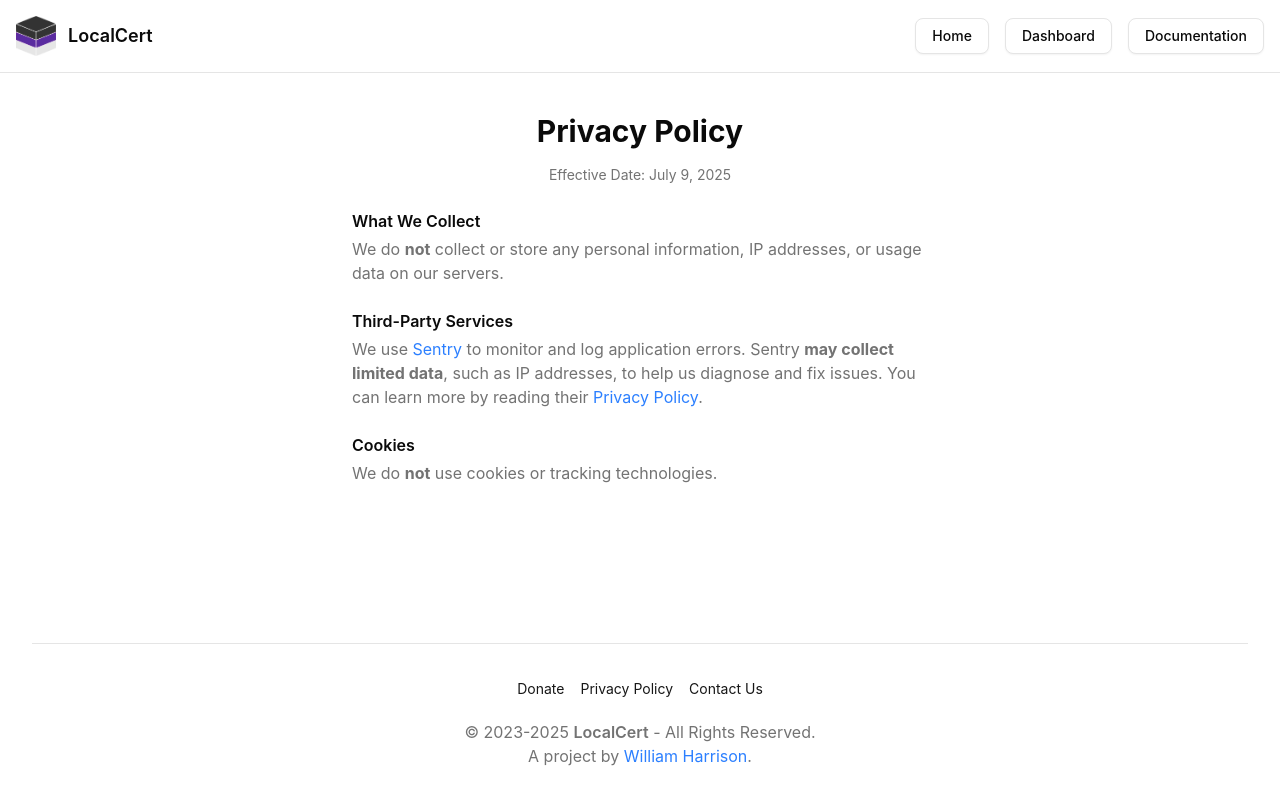
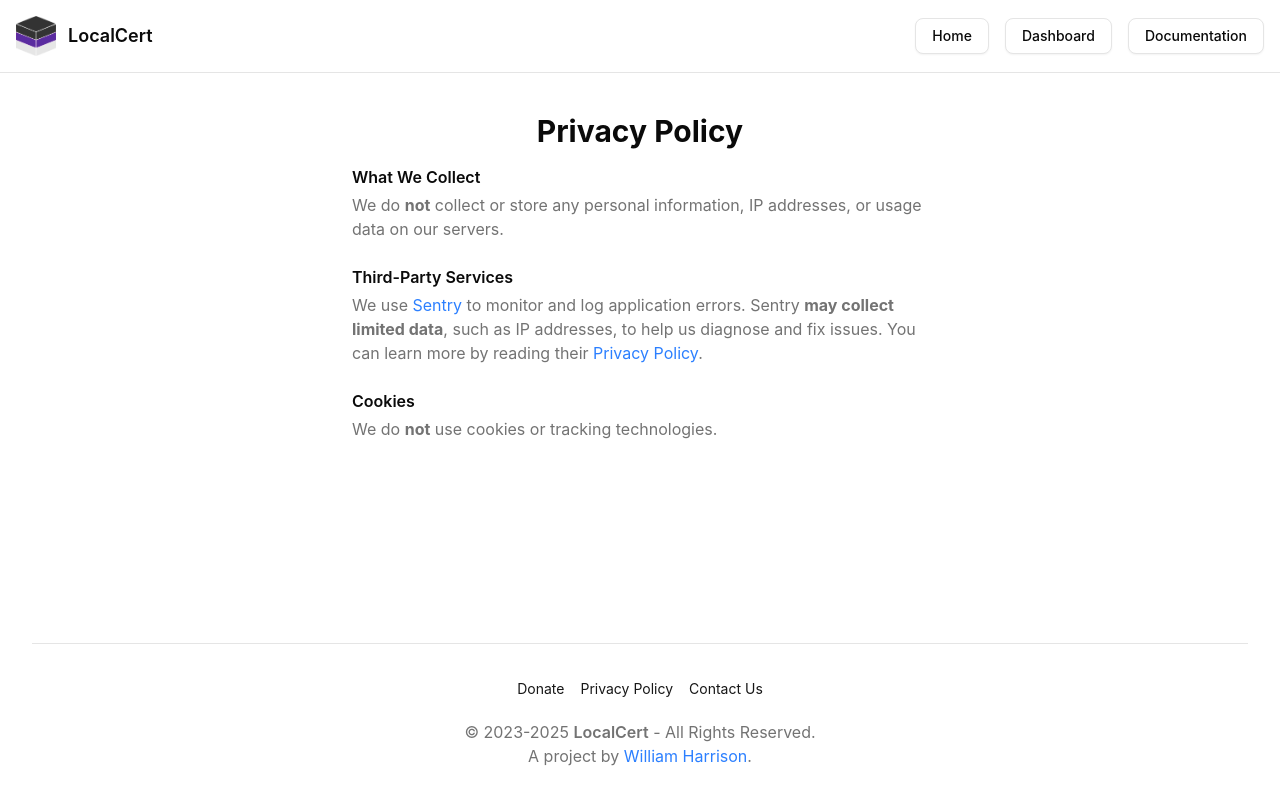
Before and after one commit to getlocalcert/dashboard, a Next.js app: page /privacy in a window 1280 px wide. Built offline with nearby package versions, Linux system fonts and the light colour scheme.

Commit message:
Update page.tsx

```diff
--- a/src/app/privacy/page.tsx
+++ b/src/app/privacy/page.tsx
@@ -9,9 +9,6 @@ export default function Privacy() {
             <h2 className="text-2xl md:text-3xl font-bold flex items-center gap-2 text-foreground mb-4">
                 Privacy Policy
             </h2>
-
-            {/* Effective Date */}
-            <p className="text-muted-foreground text-sm mb-6">Effective Date: July 9, 2025</p>
 
             {/* Policy Content */}
             <div className="text-muted-foreground text-base max-w-xl space-y-6 text-left">
```
